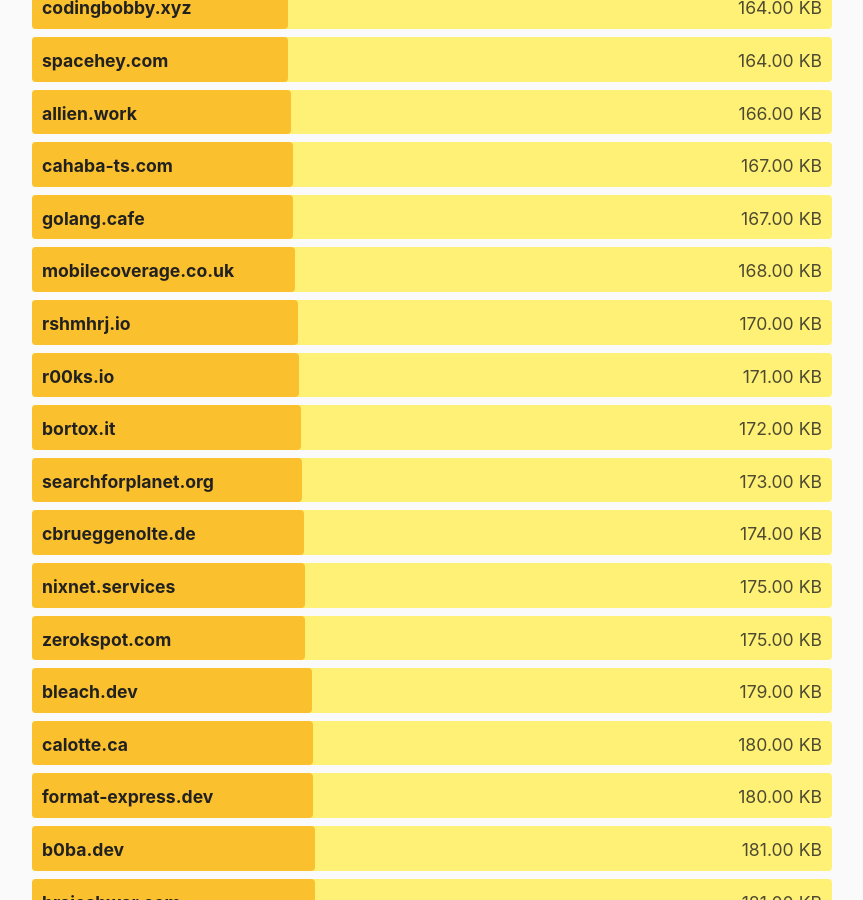
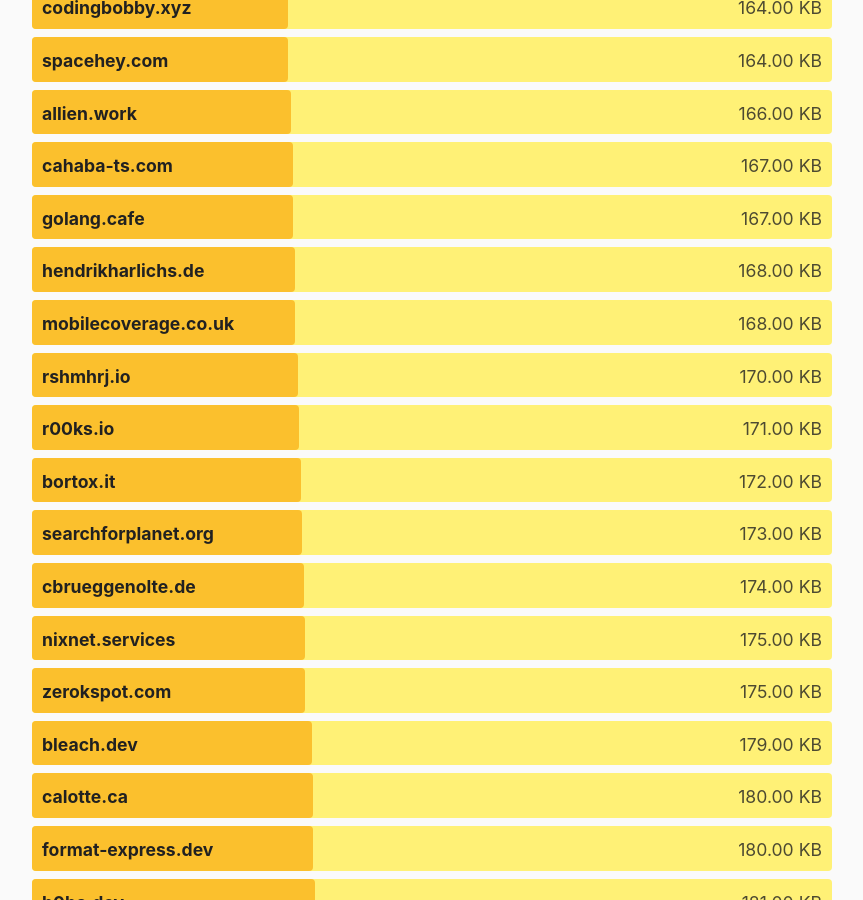
Before and after one commit to kevquirk/512kb.club, a Jekyll site: the page built from index.md, in a window 1280 px wide and 900 px high, scrolled down 26995 px. Shown: the whole window, without its empty margins (208-1071 px from the left). Built offline with Jekyll 4.4.1, drawn with Linux system fonts in a browser that asks for light colours; some of the changed text lies outside the part shown.

Commit message:
Update hendrikharlichs.de

```diff
--- a/_data/sites.yml
+++ b/_data/sites.yml
@@ -1400,8 +1400,8 @@
 
 - domain: hendrikharlichs.de
   url: https://hendrikharlichs.de/
-  size: 203
-  last_checked: 2023-09-26
+  size: 168
+  last_checked: 2023-11-26
 
 - domain: her.esy.fun
   url: https://her.esy.fun/
```
